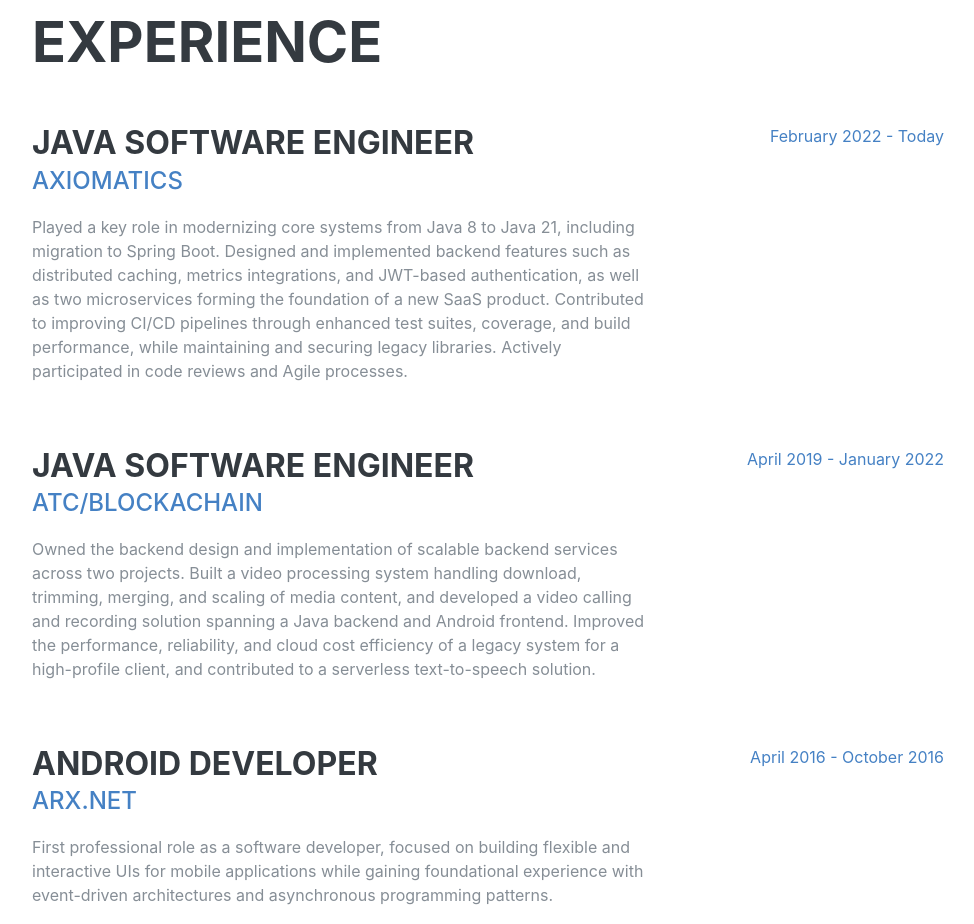
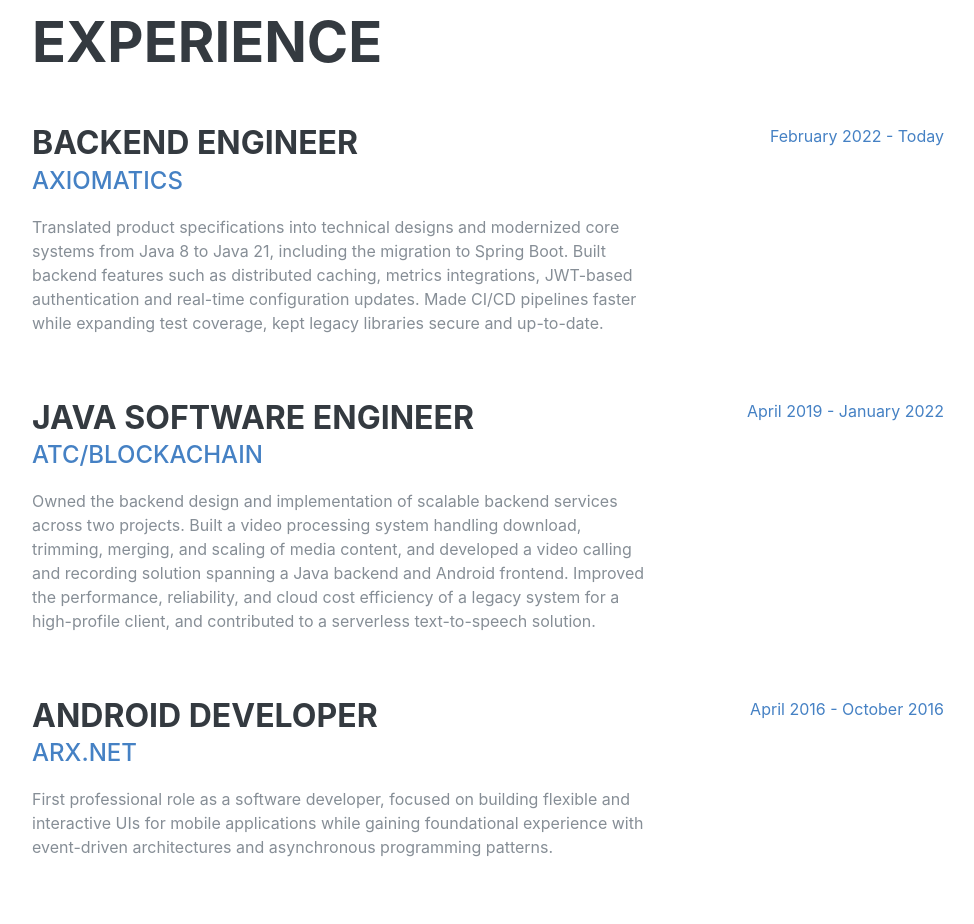
Before and after one commit to antogian/antogian.github.io, a plain HTML site: page index.html in a window 1280 px wide. Shown: the part 840-1764 px from the top of the page, without its empty margins (288-1262 px from the left). Drawn offline with Linux system fonts and the light colour scheme; a web font is replaced by a local one.

Commit message:
Rewrite Axiomatics experience description

```diff
--- a/index.html
+++ b/index.html
@@ -95,10 +95,10 @@
 
 		<div class="resume-item d-flex flex-column flex-md-row mb-5">
 			<div class="resume-content mr-auto">
-			  <h3 class="mb-0">Java Software Engineer</h3>
+			  <h3 class="mb-0">Backend Engineer</h3>
 			  <div class="subheading mb-3"><a href="https://www.axiomatics.com/">Axiomatics</a></div>
 			  <p>
-          Played a key role in modernizing core systems from Java 8 to Java 21, including migration to Spring Boot. Designed and implemented backend features such as distributed caching, metrics integrations, and JWT-based authentication, as well as two microservices forming the foundation of a new SaaS product. Contributed to improving CI/CD pipelines through enhanced test suites, coverage, and build performance, while maintaining and securing legacy libraries. Actively participated in code reviews and Agile processes.
+          Translated product specifications into technical designs and modernized core systems from Java 8 to Java 21, including the migration to Spring Boot. Built backend features such as distributed caching, metrics integrations, JWT-based authentication and real-time configuration updates. Made CI/CD pipelines faster while expanding test coverage, kept legacy libraries secure and up-to-date.
 			  </p>
 			</div>
 
```
